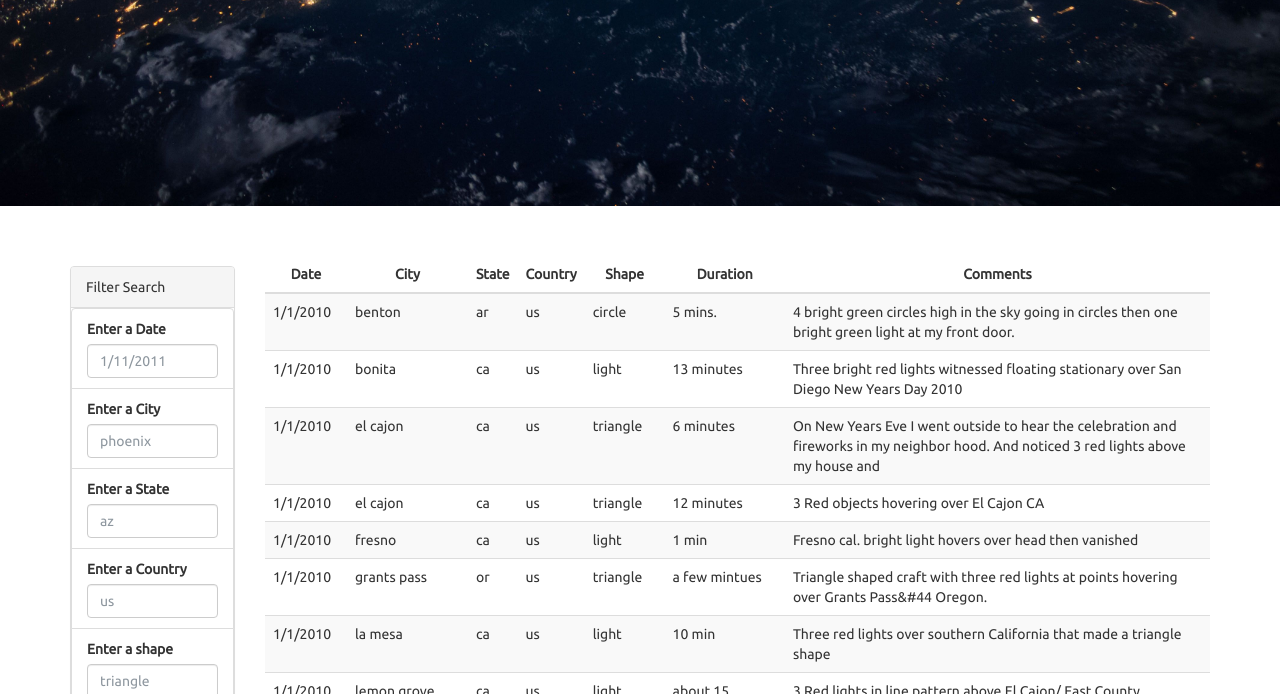
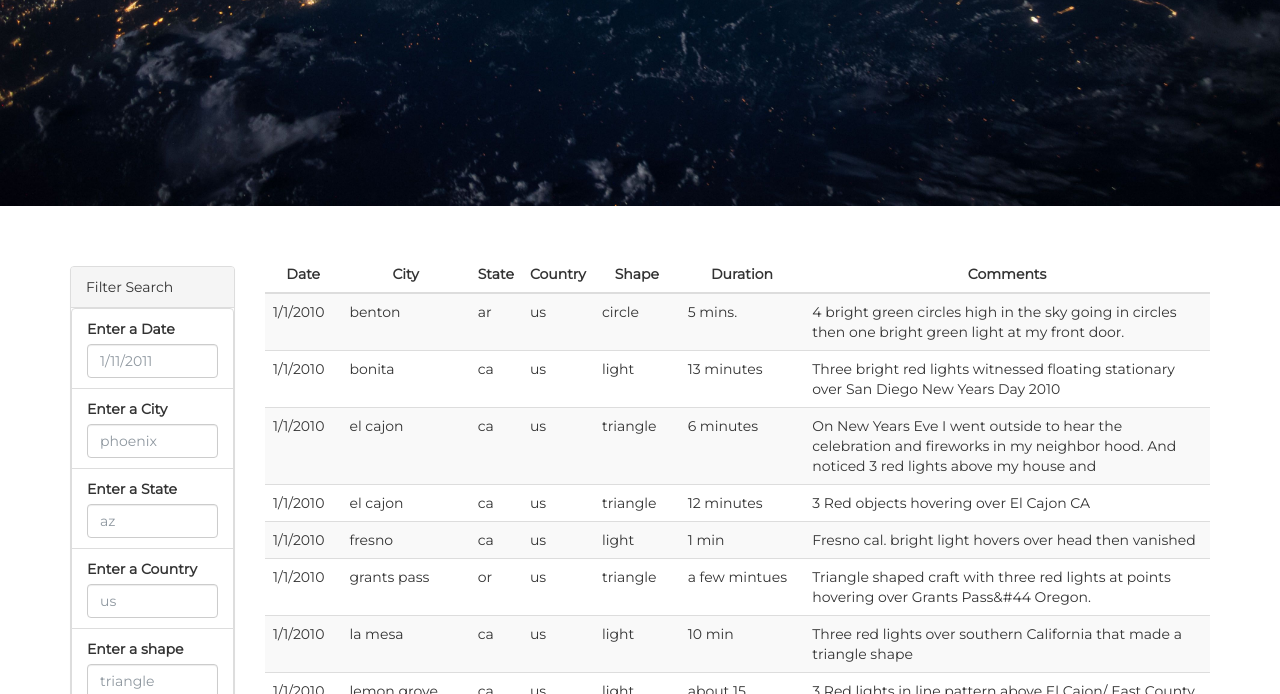
Before and after one commit to derrikdennis/javascript-challenge, a plain HTML site: page index.html in a window 1280 px wide. Shown: the part 406-1100 px from the top of the page. Drawn offline with nearby package versions, Linux system fonts and the light colour scheme.

Commit message:
changing font to Montserrat

```diff
--- a/index.html
+++ b/index.html
@@ -1,13 +1,18 @@
 <!DOCTYPE html>
 <html>
-
   <head>
-  <meta charset="utf-8">
+    <meta charset="utf-8" />
     <title>UFO Finder</title>
-  <meta name="viewport" content="width=device-width, initial-scale=1">
-  <link rel="stylesheet" href="https://maxcdn.bootstrapcdn.com/bootswatch/3.3.7/superhero/bootstrap.min.css">
-  <link href="https://fonts.googleapis.com/css?family=Ubuntu" rel="stylesheet">
-  <link rel="stylesheet" href="static/css/style.css">
+    <meta name="viewport" content="width=device-width, initial-scale=1" />
+    <link
+      rel="stylesheet"
+      href="https://maxcdn.bootstrapcdn.com/bootswatch/3.3.7/superhero/bootstrap.min.css"
+    />
+    <link
+      href="https://fonts.googleapis.com/css?family=Montserrat"
+      rel="stylesheet"
+    />
+    <link rel="stylesheet" href="static/css/style.css" />
   </head>
 
   <body>
@@ -15,8 +20,9 @@
       <nav class="navbar navbar-default">
         <div class="container-fluid">
           <div class="navbar-header">
-          <a class="navbar-brand" href="index.html">UFO Sightings
-            <img class="nav-ufo" src="static/images/ufo.svg">
+            <a class="navbar-brand" href="index.html"
+              >UFO Sightings
+              <img class="nav-ufo" src="static/images/ufo.svg" />
             </a>
           </div>
         </div>
@@ -37,27 +43,58 @@
                       <ul class="list-group" id="filters">
                         <li class="filter list-group-item">
                           <label for="date">Enter a Date</label>
-                        <input class="form-control" id="datetime" type="text" placeholder="1/11/2011">
+                          <input
+                            class="form-control"
+                            id="datetime"
+                            type="text"
+                            placeholder="1/11/2011"
+                          />
                         </li>
                         <li class="filter list-group-item">
                           <label for="date">Enter a City</label>
-                        <input class="form-control" id="city" type="text" placeholder="phoenix">
+                          <input
+                            class="form-control"
+                            id="city"
+                            type="text"
+                            placeholder="phoenix"
+                          />
                         </li>
                         <li class="filter list-group-item">
                           <label for="date">Enter a State</label>
-                        <input class="form-control" id="state" type="text" placeholder="az">
+                          <input
+                            class="form-control"
+                            id="state"
+                            type="text"
+                            placeholder="az"
+                          />
                         </li>
                         <li class="filter list-group-item">
                           <label for="date">Enter a Country</label>
-                        <input class="form-control" id="country" type="text" placeholder="us">
+                          <input
+                            class="form-control"
+                            id="country"
+                            type="text"
+                            placeholder="us"
+                          />
                         </li>
                         <li class="filter list-group-item">
                           <label for="date">Enter a shape</label>
-                        <input class="form-control" id="shape" type="text" placeholder="triangle">
+                          <input
+                            class="form-control"
+                            id="shape"
+                            type="text"
+                            placeholder="triangle"
+                          />
                         </li>
                       </ul>
                     </div>
-                  <button id="filter-btn" type="button" class="btn btn-default">Filter Table</button>
+                    <button
+                      id="filter-btn"
+                      type="button"
+                      class="btn btn-default"
+                    >
+                      Filter Table
+                    </button>
                   </form>
                 </div>
               </div>
@@ -91,5 +128,4 @@
     <script src="static/js/data.js"></script>
     <script src="static/js/app.js"></script>
   </body>
-
 </html>
--- a/static/css/style.css
+++ b/static/css/style.css
@@ -1,6 +1,6 @@
 * {
   box-sizing: border-box;
-  font-family: Ubuntu, sans-serif;
+  font-family: Montserrat, sans-serif;
 }
 
 html,
```
Lines whose indentation alone changed are shown as unchanged.
